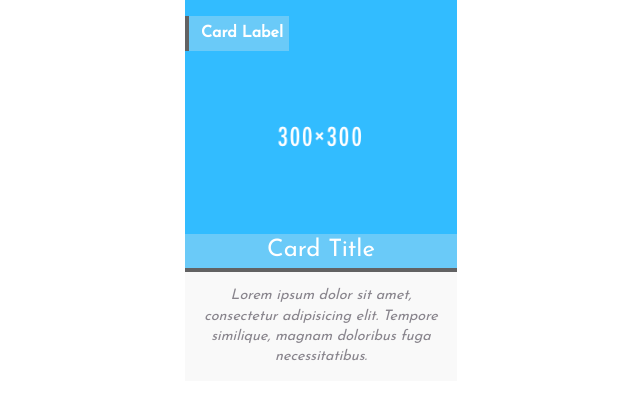
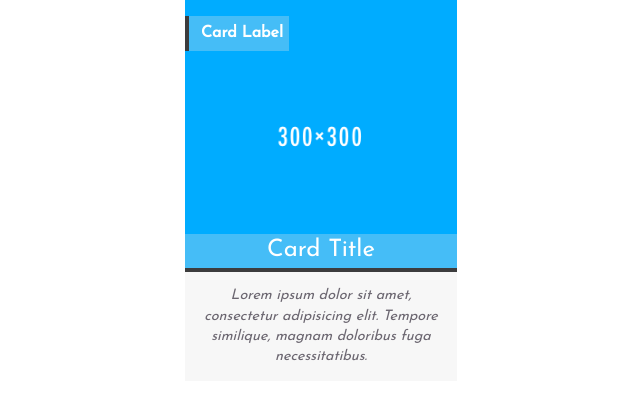
Before and after one commit to moazsarwar/week0901, a plain HTML site: page index.html in a window 1280 px wide. Shown: the whole page, without its empty margins (319-959 px from the left). Drawn offline with Linux system fonts and the light colour scheme.

Commit message:
CSS CORRECTION

```diff
--- a/css/main.css
+++ b/css/main.css
@@ -19,17 +19,11 @@ h1, h2, h3, h4, h5, h6, p, a {
     margin: 0;
 }
 
-div.card {
+.card {
     display: block;
     margin: 0 auto 0;
     text-align: center;
     max-width: 17rem;
-    opacity: 0.8;
-    pointer: cursor;
-}
-
-div.cards:hover {
-    opacity: 1;
 }
 
 .card-header {
```
